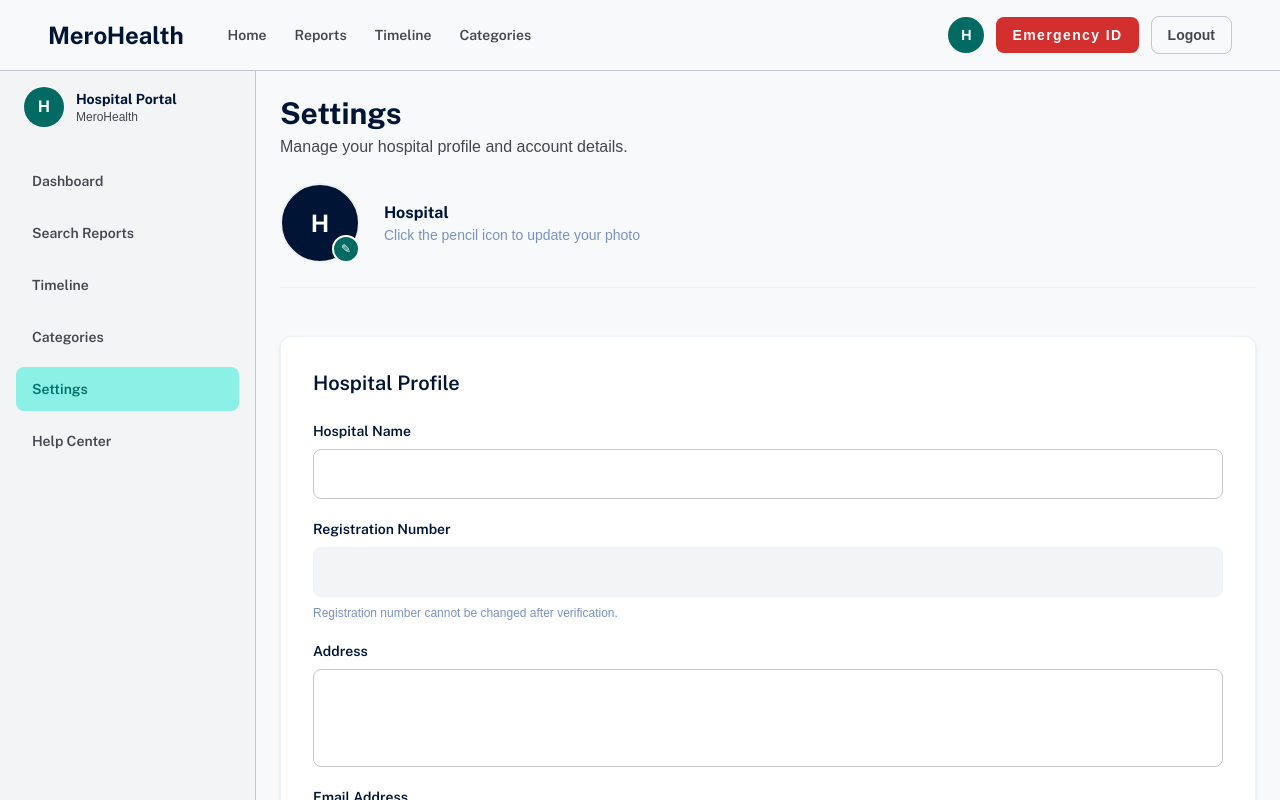
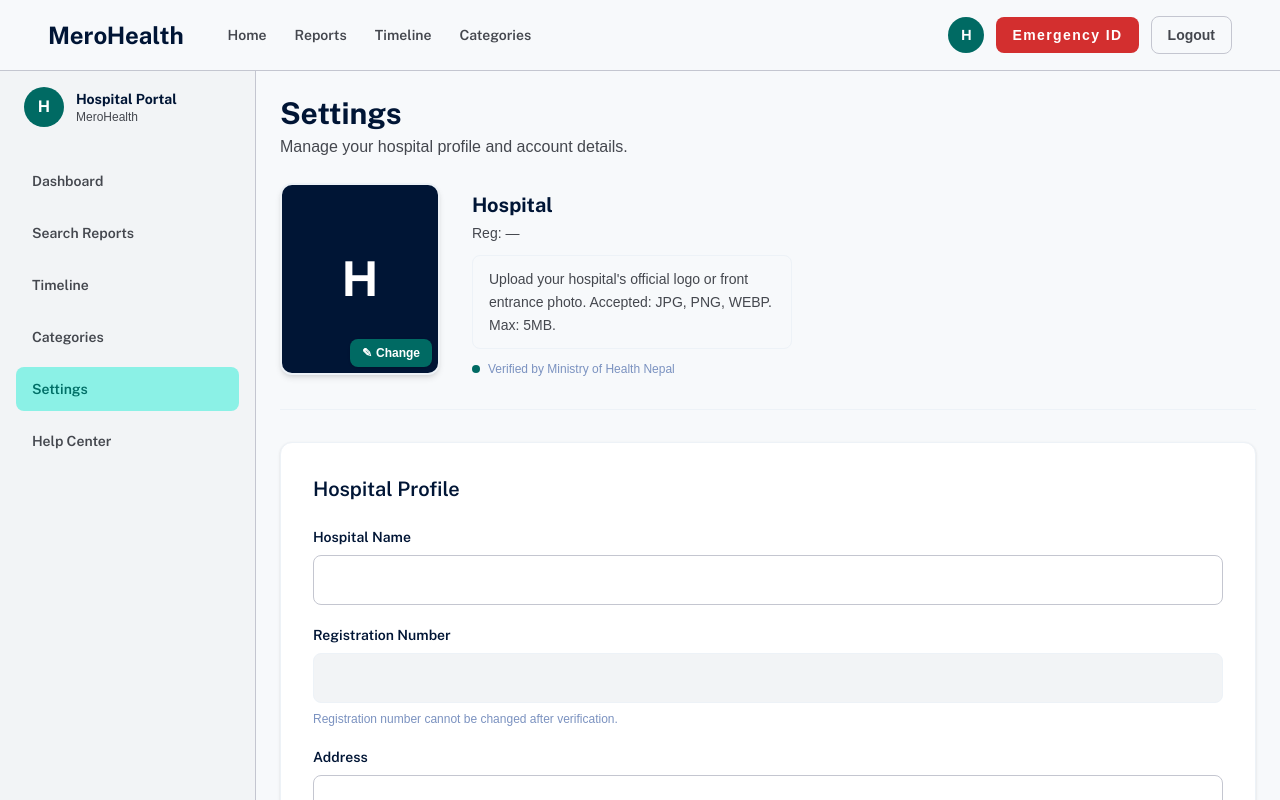
Before and after one commit to Bidhan009/merohealth, a Next.js app in the folder frontend/: page /dashboard/hospital/settings in a window 1280 px wide. Shown: the top 800 px of the page. Built offline with nearby package versions, Linux system fonts and the light colour scheme; no server answers; sample sign-in values are in the browser's storage; a web font is replaced by a local one.

Commit message:
feat: larger passport-style profile photo in settings for both patient and hospital

```diff
--- a/frontend/src/app/dashboard/hospital/settings/page.tsx
+++ b/frontend/src/app/dashboard/hospital/settings/page.tsx
@@ -116,21 +116,22 @@ export default function HospitalSettingsPage() {
 
               {/* Profile Card */}
             {/* Avatar Upload */}
-            <div className="flex items-center gap-6 pb-6 border-b border-border mb-6">
-              <div className="relative">
+<div className="flex items-start gap-8 pb-8 border-b border-border mb-2">
+  {/* Large photo display */}
+  <div className="relative shrink-0">
     {avatarUrl ? (
       <img
         src={`http://localhost:5000${avatarUrl}`}
         alt="Hospital avatar"
-                    className="w-20 h-20 rounded-full object-cover border-2 border-border"
+        className="w-40 h-48 rounded-xl object-cover border-2 border-border shadow-md"
       />
     ) : (
-                  <div className="w-20 h-20 rounded-full bg-primary flex items-center justify-center text-white font-heading font-bold text-2xl border-2 border-border">
+      <div className="w-40 h-48 rounded-xl bg-primary flex items-center justify-center text-white font-heading font-bold text-5xl border-2 border-border shadow-md">
         {getInitials(profile?.name ?? "H")}
       </div>
     )}
-                <label className="absolute bottom-0 right-0 w-7 h-7 bg-accent rounded-full flex items-center justify-center cursor-pointer hover:opacity-90 transition-opacity border-2 border-white">
-                  <span className="text-white text-xs">✎</span>
+    <label className="absolute bottom-2 right-2 bg-accent text-white text-xs font-semibold px-3 py-1.5 rounded-lg cursor-pointer hover:opacity-90 transition-opacity shadow flex items-center gap-1">
+      <span>✎</span> Change
       <input
         type="file"
         accept=".jpg,.jpeg,.png,.webp"
@@ -139,13 +140,30 @@ export default function HospitalSettingsPage() {
       />
     </label>
   </div>
+
+  {/* Info beside photo */}
+  <div className="flex flex-col gap-3 pt-2">
     <div>
-                <p className="font-heading font-bold text-base text-primary">
+      <p className="font-heading font-bold text-xl text-primary">
         {profile?.name ?? "Hospital"}
       </p>
-                <p className="font-body text-muted text-sm">
-                  {avatarLoading ? "Uploading..." : "Click the pencil icon to update your photo"}
+      <p className="font-body text-body text-sm mt-1">
+        Reg: {profile?.registrationNumber ?? "—"}
       </p>
+    </div>
+    <div className="bg-bg border border-border rounded-lg px-4 py-3 max-w-xs">
+      <p className="font-body text-body text-sm leading-relaxed">
+        {avatarLoading
+          ? "Uploading your photo..."
+          : "Upload your hospital's official logo or front entrance photo. Accepted: JPG, PNG, WEBP. Max: 5MB."}
+      </p>
+    </div>
+    <div className="flex items-center gap-2">
+      <div className="w-2 h-2 rounded-full bg-accent" />
+      <p className="font-body text-muted text-xs">
+        Verified by Ministry of Health Nepal
+      </p>
+    </div>
   </div>
 </div>
               <div className="bg-white border border-border rounded-xl shadow-sm p-8">
--- a/frontend/src/app/dashboard/patient/settings/page.tsx
+++ b/frontend/src/app/dashboard/patient/settings/page.tsx
@@ -123,21 +123,22 @@ export default function PatientSettingsPage() {
   <h2 className="font-heading font-semibold text-xl text-primary mb-6">
     Profile Photo
   </h2>
-            <div className="flex items-center gap-6">
-              <div className="relative">
+  <div className="flex items-start gap-8">
+    {/* Large photo display */}
+    <div className="relative shrink-0">
       {avatarUrl ? (
         <img
           src={`http://localhost:5000${avatarUrl}`}
           alt="Patient avatar"
-                    className="w-20 h-20 rounded-full object-cover border-2 border-border"
+          className="w-40 h-48 rounded-xl object-cover border-2 border-border shadow-md"
         />
       ) : (
-                  <div className="w-20 h-20 rounded-full bg-primary flex items-center justify-center text-white font-heading font-bold text-2xl border-2 border-border">
+        <div className="w-40 h-48 rounded-xl bg-primary flex items-center justify-center text-white font-heading font-bold text-5xl border-2 border-border shadow-md">
           {getInitials(patient?.fullName ?? "P")}
         </div>
       )}
-                <label className="absolute bottom-0 right-0 w-7 h-7 bg-accent rounded-full flex items-center justify-center cursor-pointer hover:opacity-90 transition-opacity border-2 border-white">
-                  <span className="text-white text-xs">✎</span>
+      <label className="absolute bottom-2 right-2 bg-accent text-white text-xs font-semibold px-3 py-1.5 rounded-lg cursor-pointer hover:opacity-90 transition-opacity shadow flex items-center gap-1">
+        <span>✎</span> Change
         <input
           type="file"
           accept=".jpg,.jpeg,.png,.webp"
@@ -146,13 +147,35 @@ export default function PatientSettingsPage() {
         />
       </label>
     </div>
+
+    {/* Info beside photo */}
+    <div className="flex flex-col gap-3 pt-2">
       <div>
-                <p className="font-heading font-bold text-base text-primary">
+        <p className="font-heading font-bold text-xl text-primary">
           {patient?.fullName ?? "Patient"}
         </p>
-                <p className="font-body text-muted text-sm">
-                  {avatarLoading ? "Uploading..." : "Click the pencil icon to update your photo"}
+        <p className="font-body text-body text-sm mt-1">
+          ID: {patient?.citizenId ?? "—"}
         </p>
+        {patient?.isMinor && (
+          <span className="inline-block mt-2 text-xs font-semibold bg-soft-blue text-primary px-3 py-1 rounded-full">
+            Minor Account
+          </span>
+        )}
+      </div>
+      <div className="bg-bg border border-border rounded-lg px-4 py-3 max-w-xs">
+        <p className="font-body text-body text-sm leading-relaxed">
+          {avatarLoading
+            ? "Uploading your photo..."
+            : "Upload a clear, passport-style photo. Accepted formats: JPG, PNG, WEBP. Max size: 5MB."}
+        </p>
+      </div>
+      <div className="flex items-center gap-2">
+        <div className="w-2 h-2 rounded-full bg-accent" />
+        <p className="font-body text-muted text-xs">
+          Verified by Ministry of Health Nepal
+        </p>
+      </div>
     </div>
   </div>
 </div>
```
Lines whose indentation alone changed are shown as unchanged.
